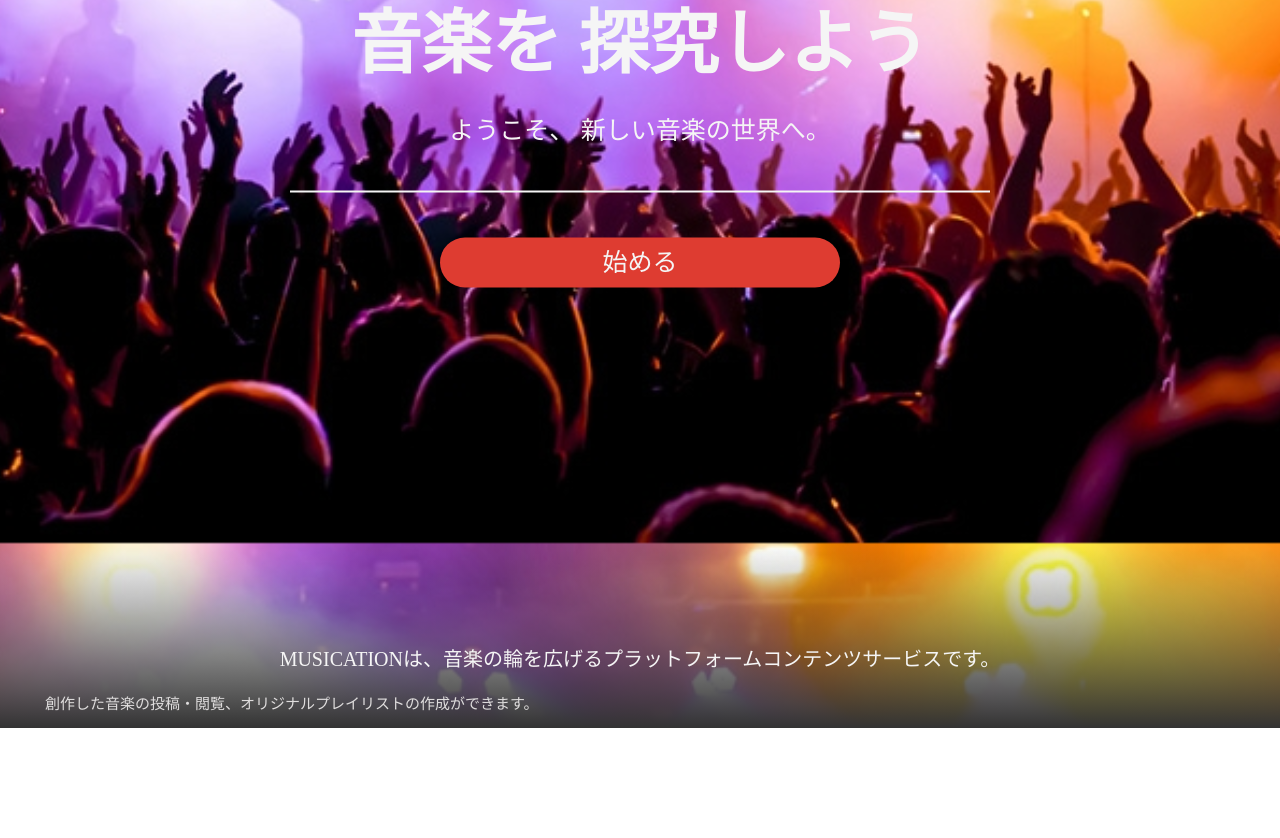
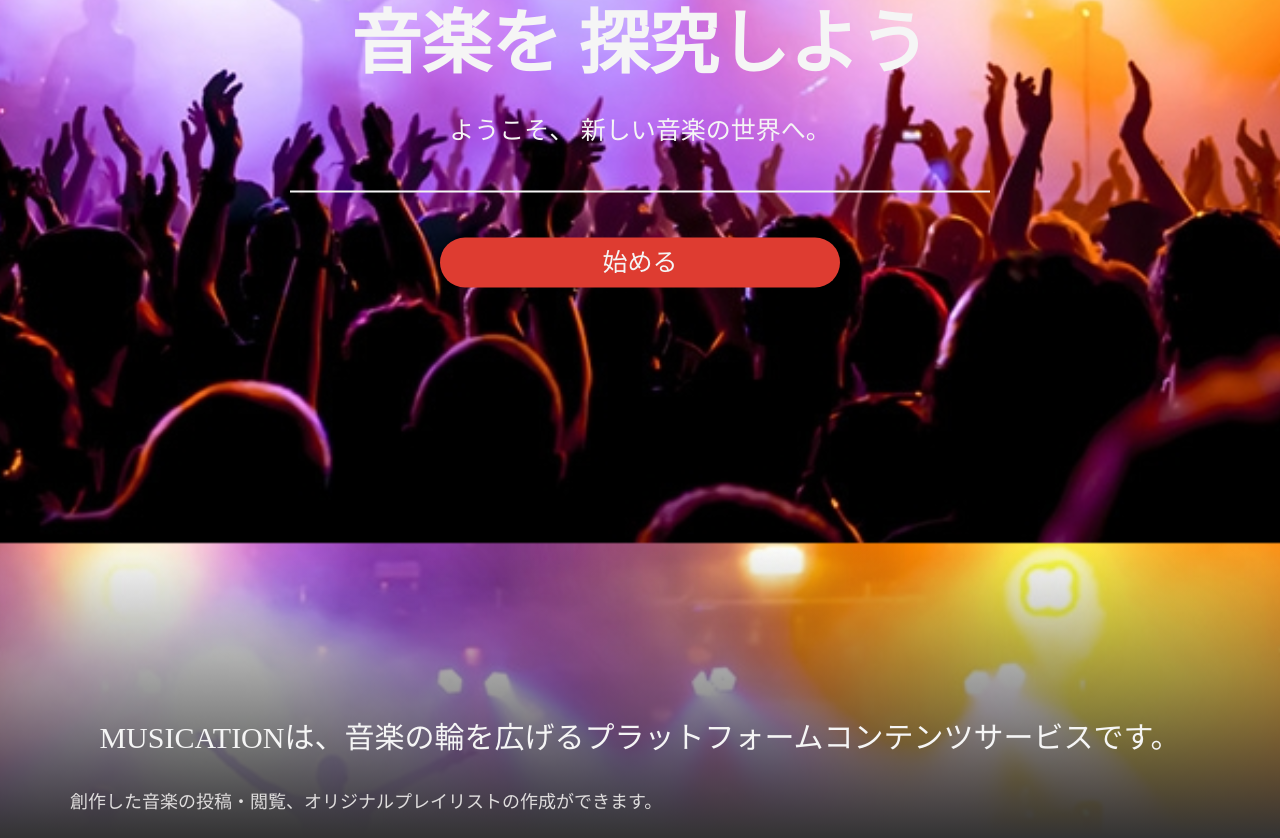
Before and after one commit to karen-pg/musication, a Vue app: page / in a window 1280 px wide. Shown: the part 257-1095 px from the top of the page. Before the commit the page ends 985 px from the top, so only its background shows below. Built offline with nearby package versions, Linux system fonts and the light colour scheme.

Commit message:
intro(415up)完成

```diff
--- a/src/assets/scss_files/Top.vue_scss/_415up.scss
+++ b/src/assets/scss_files/Top.vue_scss/_415up.scss
@@ -30,3 +30,17 @@
   height: 50px;
   line-height: 50px;
 }
+
+// --イントロ--
+#intro {
+  padding: 170px 70px 20px;
+  > p {
+    font-size: 30px;
+    margin-bottom: 30px;
+  }
+}
+.explanation {
+  p {
+    font-size: 18px;
+  }
+}
--- a/src/assets/scss_files/Top.vue_scss/_base.scss
+++ b/src/assets/scss_files/Top.vue_scss/_base.scss
@@ -67,6 +67,7 @@
   border-radius: 50px;
 }
 
+// --イントロ--
 #intro {
   background: linear-gradient(rgba(51, 51, 51, 0), rgba(51, 51, 51, 1));
   padding: 100px 45px 10px;
```
